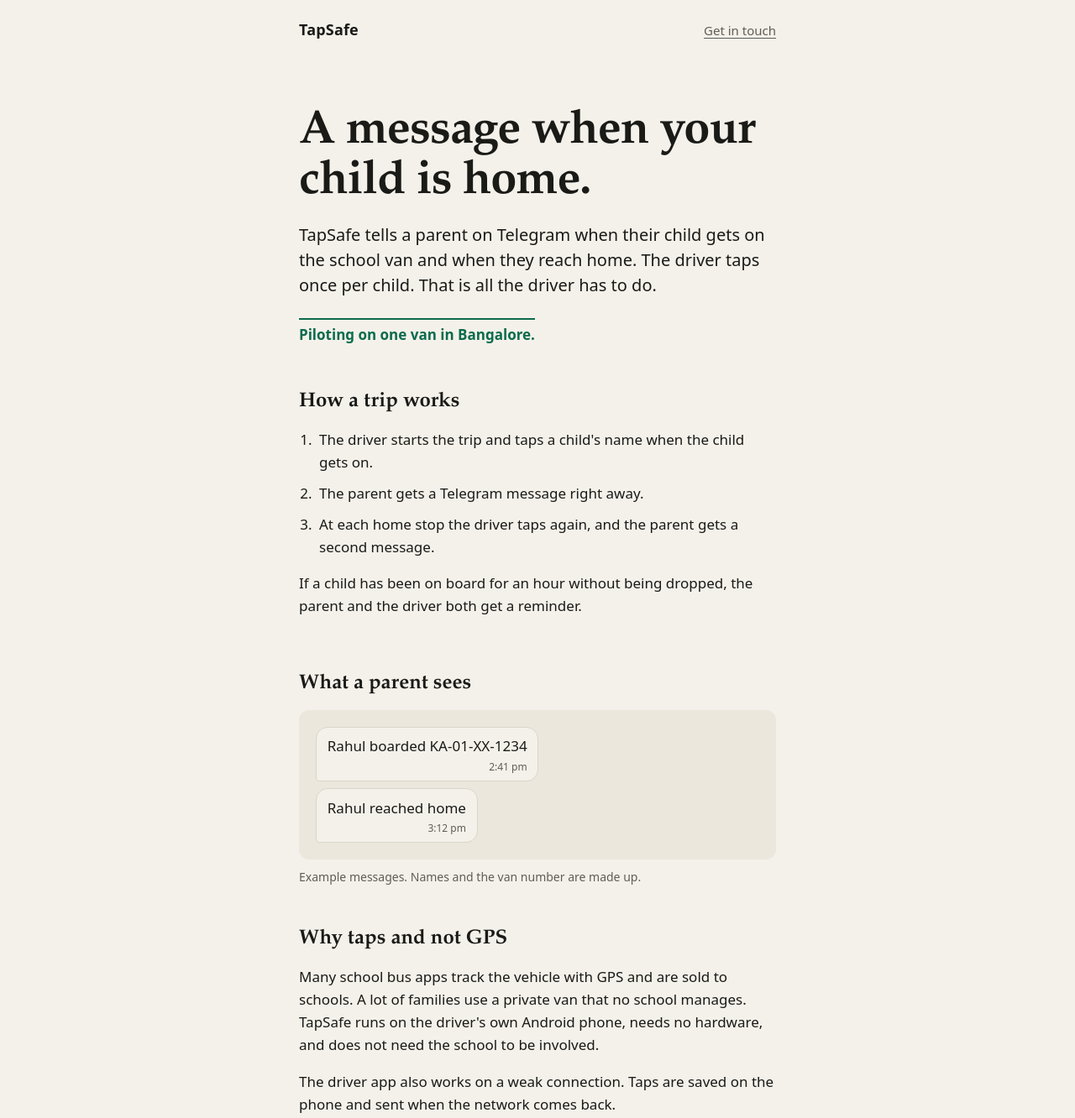
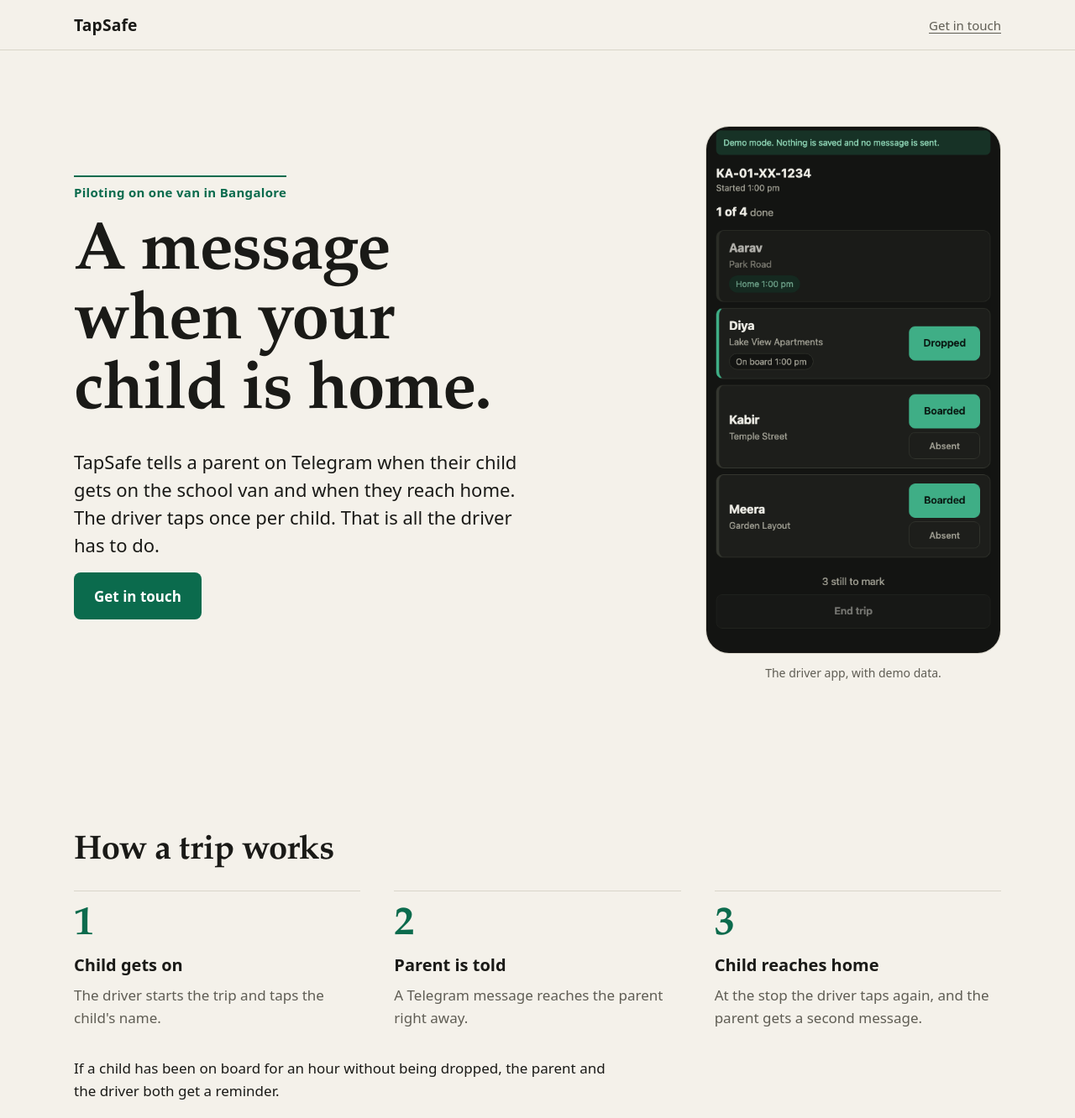
Before and after one commit to Aqib053/tapsafe, a plain HTML site: page site/index.html in a window 1280 px wide. Shown: the top 1332 px of the page at 84% size. Drawn offline with Linux system fonts and the light colour scheme.

Commit message:
Make the landing page full width and responsive
Wide two-column hero with the driver app, three numbered steps, split
sections on a 76rem container, and a full-width contact band. One column
on phones. Fixes heading spacing in the parent section.

Co-Authored-By: Claude Sonnet 5.5 <noreply@anthropic.com>

```diff
--- a/site/css/site.css
+++ b/site/css/site.css
@@ -8,6 +8,7 @@
   --panel: #ebe7dc;
   --serif: "Iowan Old Style", "Palatino Linotype", Palatino, Georgia, serif;
   --sans: system-ui, -apple-system, "Segoe UI", Roboto, sans-serif;
+  --gutter: clamp(1.25rem, 5vw, 3.5rem);
 }
 
 @media (prefers-color-scheme: dark) {
@@ -18,7 +19,7 @@
     --line: #34362f;
     --accent: #3fae86;
     --accent-ink: #07120d;
-    --panel: #1f201c;
+    --panel: #1d1e1a;
   }
 }
 
@@ -34,95 +35,125 @@ body {
 }
 
 .wrap {
-  max-width: 38rem;
+  width: 100%;
+  max-width: 76rem;
   margin: 0 auto;
-  padding-left: 1.25rem;
-  padding-right: 1.25rem;
-}
-
-.top {
-  display: flex;
-  align-items: baseline;
-  justify-content: space-between;
-  padding-top: 1.5rem;
-  padding-bottom: 1.5rem;
-}
-
-.mark {
-  margin: 0;
-  font: 700 1.125rem/1 var(--sans);
-  letter-spacing: 0.01em;
+  padding-left: var(--gutter);
+  padding-right: var(--gutter);
 }
 
 a { color: inherit; text-underline-offset: 0.2em; }
 a:focus-visible { outline: 3px solid var(--accent); outline-offset: 3px; }
 
-.top-link { font-size: 0.9375rem; color: var(--muted); }
-
-section { padding-top: 3rem; }
-
-.hero { padding-top: 3.5rem; }
-
-h1, h2 { font-family: var(--serif); font-weight: 600; margin: 0 0 1rem; }
-
-h1 {
-  font-size: clamp(2.25rem, 8vw, 3.5rem);
-  line-height: 1.08;
-  letter-spacing: -0.015em;
-}
-
-h2 { font-size: 1.5rem; line-height: 1.25; }
-
 p { margin: 0 0 1rem; }
 
-.lead { font-size: 1.25rem; line-height: 1.5; }
+h1, h2, h3 { margin: 0; font-weight: 600; }
+h1, h2 { font-family: var(--serif); letter-spacing: -0.015em; }
+
+/* top bar */
+.nav { border-bottom: 1px solid var(--line); }
+.nav-inner {
+  display: flex;
+  align-items: center;
+  justify-content: space-between;
+  padding-top: 1.1rem;
+  padding-bottom: 1.1rem;
+}
+.mark { margin: 0; font: 700 1.2rem/1 var(--sans); letter-spacing: 0.01em; }
+.nav-link { font-size: 0.9375rem; color: var(--muted); }
+
+/* hero */
+.hero { padding: clamp(2.5rem, 7vw, 6rem) 0; }
+.hero-grid { display: grid; gap: 3rem; align-items: center; }
 
 .status {
   display: inline-block;
-  margin: 0.5rem 0 0;
-  padding: 0.25rem 0;
+  margin-bottom: 1.25rem;
+  padding-top: 0.35rem;
+  border-top: 2px solid var(--accent);
   color: var(--accent);
   font-weight: 600;
-  border-top: 2px solid var(--accent);
+  font-size: 0.9375rem;
+  letter-spacing: 0.02em;
 }
 
-.steps, .plain { margin: 0 0 1rem; padding-left: 1.25rem; }
-.steps li, .plain li { margin-bottom: 0.6rem; padding-left: 0.25rem; }
-
-.chat {
-  display: flex;
-  flex-direction: column;
-  gap: 0.5rem;
-  padding: 1.25rem;
-  background: var(--panel);
-  border-radius: 12px;
+h1 {
+  margin-bottom: 1.5rem;
+  font-size: clamp(2.5rem, 7vw, 5rem);
+  line-height: 1.04;
 }
 
+.lead { max-width: 34rem; font-size: clamp(1.1875rem, 2.2vw, 1.375rem); line-height: 1.5; }
+
+.shot { margin: 0; justify-self: center; width: 100%; max-width: 22rem; }
+.shot img {
+  display: block;
+  width: 100%;
+  height: auto;
+  border: 1px solid var(--line);
+  border-radius: 28px;
+}
+.shot figcaption { margin-top: 0.75rem; text-align: center; font-size: 0.875rem; color: var(--muted); }
+
+/* sections */
+.section { padding: clamp(3rem, 7vw, 5.5rem) 0; }
+.panel { background: var(--panel); }
+.rule { border-top: 1px solid var(--line); }
+
+h2 { font-size: clamp(1.75rem, 3.6vw, 2.5rem); line-height: 1.15; }
+.section h2 { margin-bottom: 1.5rem; }
+
+.split { display: grid; gap: 1.5rem; }
+.split > h2 { margin-bottom: 0; }
+
+/* steps */
+.steps {
+  display: grid;
+  gap: 2rem;
+  margin: 0 0 2rem;
+  padding: 0;
+  list-style: none;
+  counter-reset: step;
+}
+.steps li { counter-increment: step; padding-top: 1rem; border-top: 1px solid var(--line); }
+.steps li::before {
+  content: counter(step);
+  display: block;
+  margin-bottom: 0.5rem;
+  font: 600 3rem/1 var(--serif);
+  color: var(--accent);
+}
+.steps h3 { margin-bottom: 0.4rem; font-size: 1.25rem; }
+.steps p { margin: 0; color: var(--muted); }
+.after { max-width: 40rem; margin: 0; }
+
+/* parent chat */
+.chat { display: flex; flex-direction: column; gap: 0.6rem; max-width: 30rem; }
 .msg {
   align-self: flex-start;
-  max-width: 85%;
+  max-width: 90%;
   margin: 0;
-  padding: 0.55rem 0.8rem 0.4rem;
+  padding: 0.7rem 1rem 0.5rem;
   background: var(--paper);
   border: 1px solid var(--line);
-  border-radius: 14px 14px 14px 4px;
+  border-radius: 16px 16px 16px 4px;
+  font-size: 1.125rem;
 }
+.msg time { display: block; margin-top: 0.15rem; text-align: right; font-size: 0.75rem; color: var(--muted); }
+.note { margin: 0; font-size: 0.875rem; color: var(--muted); }
 
-.msg time {
-  display: block;
-  margin-top: 0.1rem;
-  text-align: right;
-  font-size: 0.75rem;
-  color: var(--muted);
-}
+.plain { margin: 0; padding-left: 1.25rem; }
+.plain li { margin-bottom: 0.7rem; padding-left: 0.25rem; }
 
-.note { margin: 0.6rem 0 0; font-size: 0.875rem; color: var(--muted); }
-
-.contact { padding-bottom: 1rem; }
+/* contact band */
+.cta { background: var(--accent); color: var(--accent-ink); padding: clamp(3rem, 7vw, 5rem) 0; }
+.cta-inner { display: grid; gap: 1.5rem; align-items: center; }
+.cta h2 { margin-bottom: 1rem; }
+.cta p { margin-bottom: 0; max-width: 36rem; }
 
 .button {
   display: inline-block;
-  padding: 0.8rem 1.4rem;
+  padding: 0.9rem 1.5rem;
   background: var(--accent);
   color: var(--accent-ink);
   font-weight: 600;
@@ -130,16 +161,20 @@ p { margin: 0 0 1rem; }
   border-radius: 8px;
 }
 .button:hover { filter: brightness(1.08); }
+.button.inverse { background: var(--paper); color: var(--ink); }
 
-.foot {
-  margin-top: 3rem;
-  padding-top: 1.25rem;
-  padding-bottom: 2.5rem;
-  border-top: 1px solid var(--line);
-  color: var(--muted);
-  font-size: 0.9375rem;
+.foot { padding: 1.5rem 0 2.5rem; color: var(--muted); font-size: 0.9375rem; }
+.foot p { margin: 0; }
+
+/* wide screens */
+@media (min-width: 56rem) {
+  .hero-grid { grid-template-columns: 1.25fr 1fr; gap: 4rem; }
+  .shot { justify-self: end; }
+  .steps { grid-template-columns: repeat(3, 1fr); gap: 2.5rem; }
+  .split { grid-template-columns: 1fr 1.4fr; gap: 4rem; align-items: start; }
+  .cta-inner { grid-template-columns: 1fr auto; gap: 4rem; }
+  .cta .button { white-space: nowrap; }
 }
-.foot p { margin: 0; }
 
 @media (prefers-reduced-motion: reduce) {
   html { scroll-behavior: auto; }
--- a/site/index.html
+++ b/site/index.html
@@ -13,44 +13,77 @@
   <link rel="stylesheet" href="css/site.css">
 </head>
 <body>
-  <header class="wrap top">
+  <header class="nav">
+    <div class="wrap nav-inner">
       <p class="mark">TapSafe</p>
-    <a class="top-link" href="#contact">Get in touch</a>
+      <a class="nav-link" href="#contact">Get in touch</a>
+    </div>
   </header>
 
   <main>
-    <section class="wrap hero">
+    <section class="hero">
+      <div class="wrap hero-grid">
+        <div class="hero-copy">
+          <p class="status">Piloting on one van in Bangalore</p>
           <h1>A message when your child is home.</h1>
           <p class="lead">TapSafe tells a parent on Telegram when their child gets on the school van and when they reach home. The driver taps once per child. That is all the driver has to do.</p>
-      <p class="status">Piloting on one van in Bangalore.</p>
+          <p><a class="button" href="#contact">Get in touch</a></p>
+        </div>
+        <figure class="shot">
+          <img src="images/driver-app.png" width="480" height="860" alt="The driver app during a trip. A list of four children. One is home, one is on board, two have not boarded. Each row has one large button.">
+          <figcaption>The driver app, with demo data.</figcaption>
+        </figure>
+      </div>
     </section>
 
-    <section class="wrap" aria-labelledby="how">
+    <section class="section" aria-labelledby="how">
+      <div class="wrap">
         <h2 id="how">How a trip works</h2>
         <ol class="steps">
-        <li>The driver starts the trip and taps a child's name when the child gets on.</li>
-        <li>The parent gets a Telegram message right away.</li>
-        <li>At each home stop the driver taps again, and the parent gets a second message.</li>
+          <li>
+            <h3>Child gets on</h3>
+            <p>The driver starts the trip and taps the child's name.</p>
+          </li>
+          <li>
+            <h3>Parent is told</h3>
+            <p>A Telegram message reaches the parent right away.</p>
+          </li>
+          <li>
+            <h3>Child reaches home</h3>
+            <p>At the stop the driver taps again, and the parent gets a second message.</p>
+          </li>
         </ol>
-      <p>If a child has been on board for an hour without being dropped, the parent and the driver both get a reminder.</p>
+        <p class="after">If a child has been on board for an hour without being dropped, the parent and the driver both get a reminder.</p>
+      </div>
     </section>
 
-    <section class="wrap" aria-labelledby="see">
+    <section class="section panel" aria-labelledby="see">
+      <div class="wrap split">
+        <div>
           <h2 id="see">What a parent sees</h2>
+          <p>Two short messages for each trip. Nothing to open, nothing to log in to. Parents only need Telegram.</p>
+          <p class="note">Example messages. The name and the van number are made up.</p>
+        </div>
         <div class="chat" role="img" aria-label="Two example Telegram messages: Rahul boarded KA-01-XX-1234, and Rahul reached home.">
           <p class="msg"><span>Rahul boarded KA-01-XX-1234</span><time>2:41 pm</time></p>
           <p class="msg"><span>Rahul reached home</span><time>3:12 pm</time></p>
         </div>
-      <p class="note">Example messages. Names and the van number are made up.</p>
+      </div>
     </section>
 
-    <section class="wrap" aria-labelledby="why">
+    <section class="section" aria-labelledby="why">
+      <div class="wrap split">
         <h2 id="why">Why taps and not GPS</h2>
-      <p>Many school bus apps track the vehicle with GPS and are sold to schools. A lot of families use a private van that no school manages. TapSafe runs on the driver's own Android phone, needs no hardware, and does not need the school to be involved.</p>
-      <p>The driver app also works on a weak connection. Taps are saved on the phone and sent when the network comes back.</p>
+        <div>
+          <p>Many school bus apps track the vehicle with GPS and are sold to schools. A lot of families use a private van that no school manages.</p>
+          <p>TapSafe runs on the driver's own Android phone, needs no hardware, and does not need the school to be involved.</p>
+          <p>It also works on a weak connection. Taps are saved on the phone and sent when the network comes back.</p>
+        </div>
+      </div>
     </section>
 
-    <section class="wrap" aria-labelledby="limits">
+    <section class="section rule" aria-labelledby="limits">
+      <div class="wrap split">
         <h2 id="limits">What it does not do</h2>
         <ul class="plain">
           <li>It does not show a live map.</li>
@@ -58,17 +91,24 @@
           <li>Alerts go to the parent and the driver, and to nobody else.</li>
           <li>The driver's app never shows a parent's phone number or Telegram details.</li>
         </ul>
+      </div>
     </section>
 
-    <section class="wrap contact" id="contact" aria-labelledby="talk">
+    <section class="cta" id="contact" aria-labelledby="talk">
+      <div class="wrap cta-inner">
+        <div>
           <h2 id="talk">If you run a van, or your child rides one</h2>
           <p>The driver app and the alerts work. I am still learning what drivers and parents need. I would like to hear from you.</p>
-      <p><a class="button" href="mailto:CONTACT_EMAIL">Write to Aqib</a></p>
+        </div>
+        <p><a class="button inverse" href="mailto:CONTACT_EMAIL">Write to Aqib</a></p>
+      </div>
     </section>
   </main>
 
-  <footer class="wrap foot">
+  <footer class="foot">
+    <div class="wrap">
       <p>TapSafe. Built in Bangalore.</p>
+    </div>
   </footer>
 </body>
 </html>
```
Lines whose indentation alone changed are shown as unchanged.
